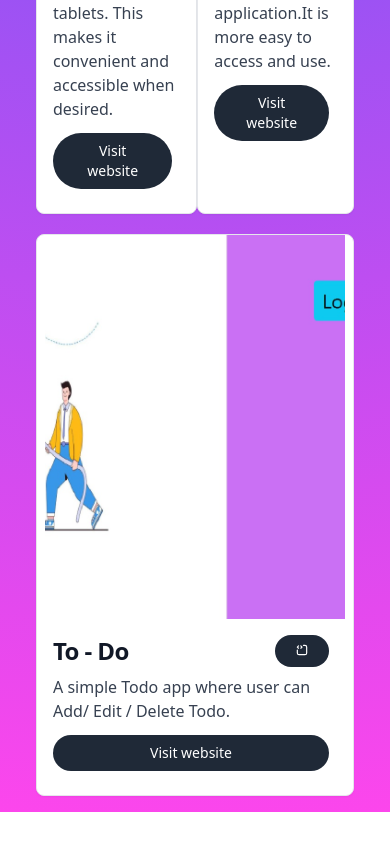
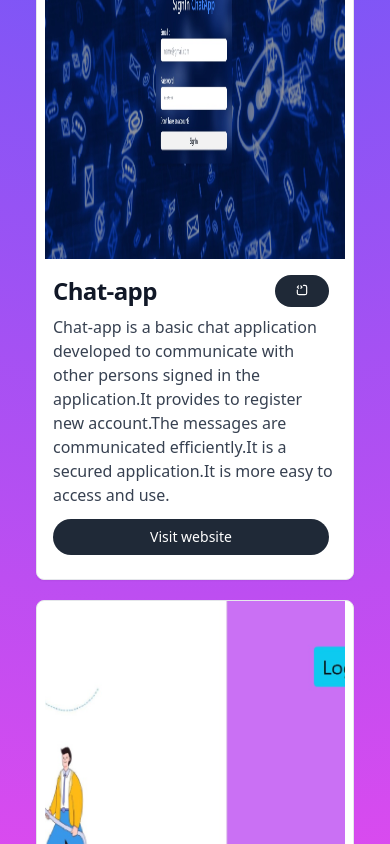
Before and after one commit to GeethaRagu/GeethaPortfolio, a React (Vite) app: page / in a window 390 px wide. Shown: the part 2364-3208 px from the top of the page. Before the commit the page ends 3176 px from the top, so only its background shows below. Built offline with nearby package versions, Linux system fonts and the light colour scheme.

Commit message:
updated css

```diff
--- a/src/Pages/Home.jsx
+++ b/src/Pages/Home.jsx
@@ -82,7 +82,7 @@ const Home = () => {
           Notable Projects
         </h1>
         <div className="mt-5">
-          <div className="px-5 flex flex-row justify-around">
+          <div className="px-5 flex flex-col md:flex-row justify-around">
             <div className="flex flex-col items-center bg-white border border-gray-200 rounded-lg shadow-sm md:flex-row md:max-w-xl hover:bg-gray-100 dark:border-gray-700 dark:bg-gray-800 dark:hover:bg-gray-700">
               <img
                 className="object-cover w-full rounded-t-lg h-96 md:h-auto md:w-48 md:rounded-none md:rounded-s-lg px-2"
@@ -163,7 +163,7 @@ const Home = () => {
             </div>
 
           </div>
-          <div className="mt-5 px-5 flex flex-row justify-around">
+          <div className="mt-5 px-5 flex flex-col md:flex-row justify-around">
             <div className="flex flex-col items-center bg-white border border-gray-200 rounded-lg shadow-sm md:flex-row md:max-w-xl hover:bg-gray-100 dark:border-gray-700 dark:bg-gray-800 dark:hover:bg-gray-700">
               <img
                 className="object-cover w-full rounded-t-lg h-96 md:h-auto md:w-48 md:rounded-none md:rounded-s-lg px-2"
--- a/src/Pages/Projects.jsx
+++ b/src/Pages/Projects.jsx
@@ -6,7 +6,7 @@ const Projects = () => {
   return (
     <div>
       <h4 className="text-fuchsia-900 font-bold text-2xl px-10">My Explores</h4>
-      <div className="mt-5 flex flex-row justify-around">
+      <div className="mt-5 flex  flex-col md:flex-row justify-around">
         <div className="px-5">
           <div className="flex flex-col items-center bg-white border border-gray-200 rounded-lg shadow-sm md:flex-row md:max-w-xl hover:bg-gray-100 dark:border-gray-700 dark:bg-gray-800 dark:hover:bg-gray-700">
             <img
@@ -106,7 +106,7 @@ const Projects = () => {
           </div>
         </div>
       </div>
-      <div className="mt-5 flex flex-row justify-around">
+      <div className="mt-5 flex  flex-col md:flex-row justify-around">
         <div className="px-5">
           <div className="flex flex-col items-center bg-white border border-gray-200 rounded-lg shadow-sm md:flex-row md:max-w-xl hover:bg-gray-100 dark:border-gray-700 dark:bg-gray-800 dark:hover:bg-gray-700">
             <img
```
